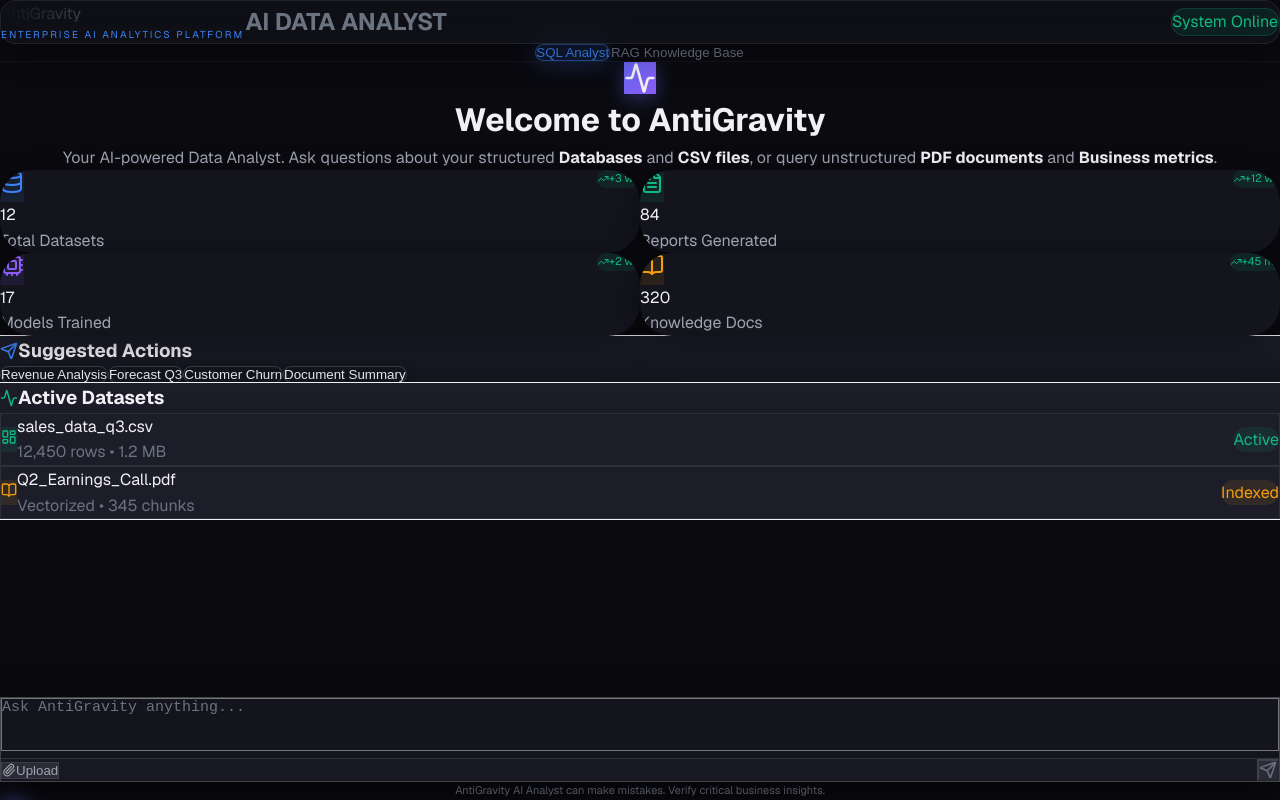
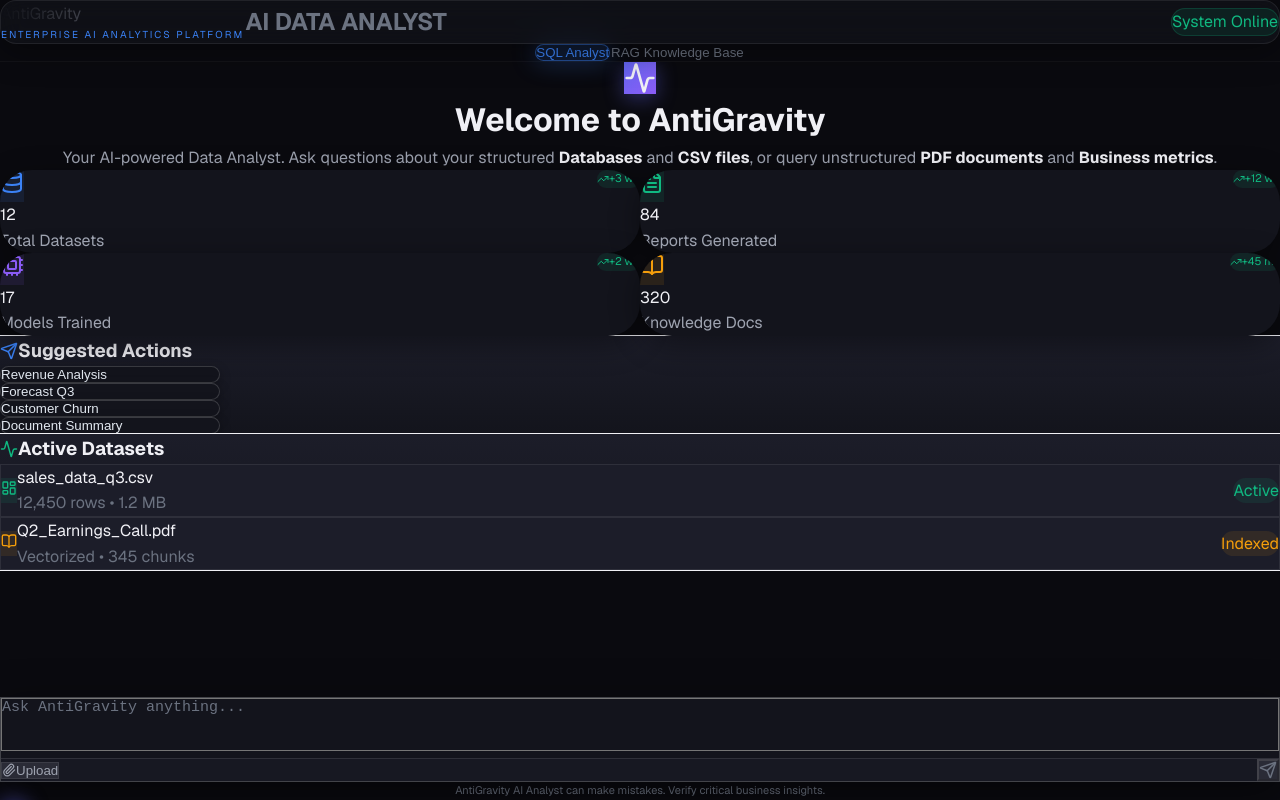
Before and after one commit to abakaushik-lgtm/DataScience-GenerativeAI-Platform, a Next.js app in the folder frontend/: page / in a window 1280 px wide. Built offline with nearby package versions, Linux system fonts and the light colour scheme.

Commit message:
style: Stack action buttons vertically to prevent horizontal compression

```diff
--- a/frontend/src/app/page.tsx
+++ b/frontend/src/app/page.tsx
@@ -256,7 +256,7 @@
                   <h3 className="text-lg font-semibold mb-6 flex items-center gap-2">
                     <Send size={18} className="text-[#3b82f6]" /> Suggested Actions
                   </h3>
-                  <div className="flex flex-wrap gap-4 mt-2">
+                  <div className="flex flex-col items-start gap-3 mt-4">
                     {[
                       { label: "Revenue Analysis", query: "Why did revenue decrease last quarter?" },
                       { label: "Forecast Q3", query: "Forecast next quarter sales based on seasonality" },
@@ -266,7 +266,7 @@
                       <button
                         key={i}
                         onClick={() => handleSendMessage(item.query)}
-                        className="px-6 py-3 rounded-full bg-[#13141c] border border-[#ffffff2a] hover:border-[#3b82f6]/60 hover:bg-[#3b82f6]/10 transition-all duration-300 text-sm font-semibold text-[#e2e8f0] hover:text-[#3b82f6] shadow-[0_4px_12px_rgba(0,0,0,0.3)] hover:shadow-[0_4px_20px_rgba(59,130,246,0.25)] flex items-center gap-2 hover:-translate-y-0.5"
+                        className="px-6 py-3 rounded-full bg-[#13141c] border border-[#ffffff2a] hover:border-[#3b82f6]/60 hover:bg-[#3b82f6]/10 transition-all duration-300 text-sm font-semibold text-[#e2e8f0] hover:text-[#3b82f6] shadow-[0_4px_12px_rgba(0,0,0,0.3)] hover:shadow-[0_4px_20px_rgba(59,130,246,0.25)] flex items-center justify-start min-w-[220px] gap-2 hover:translate-x-1"
                       >
                         {item.label}
                       </button>
```
